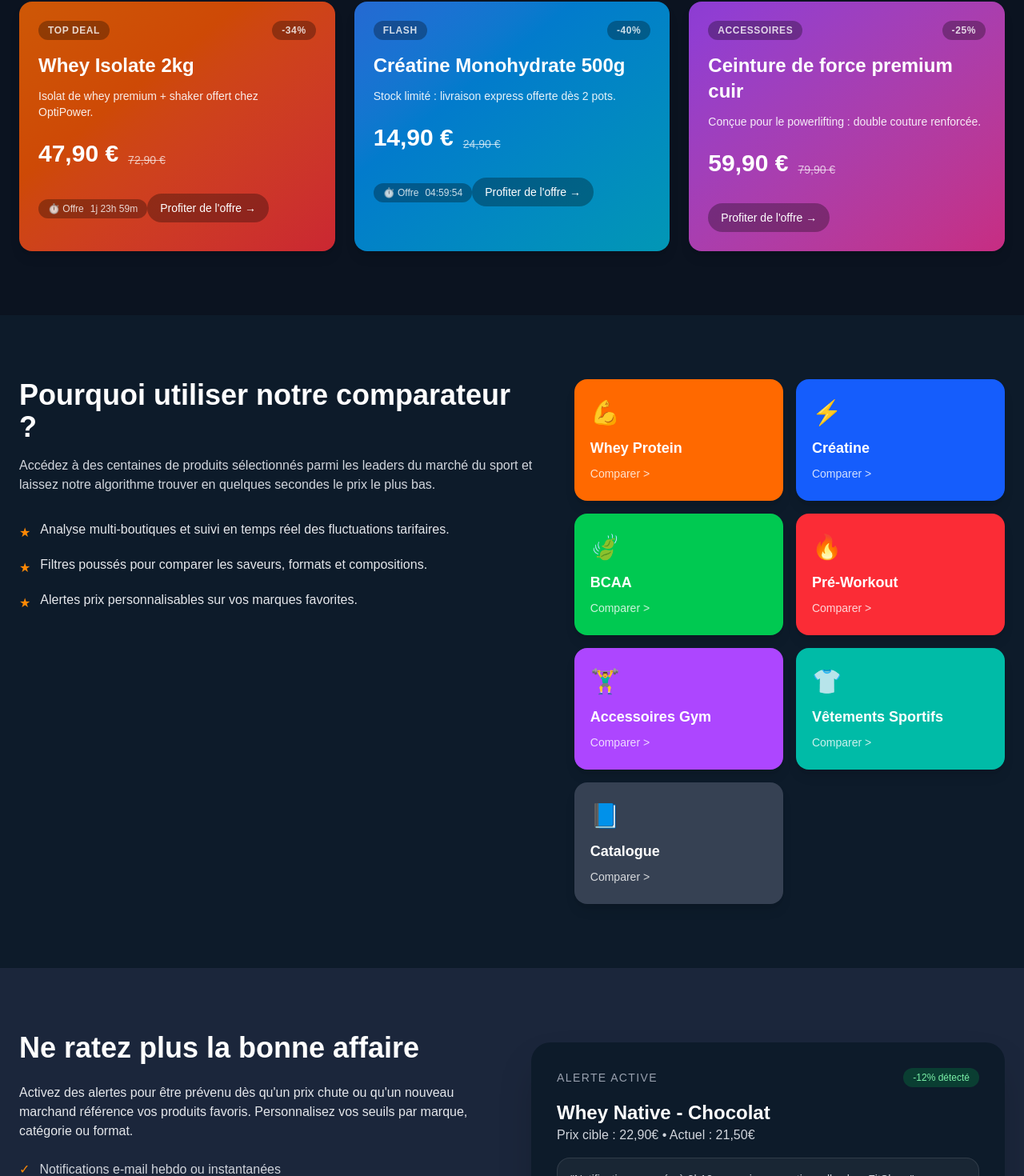
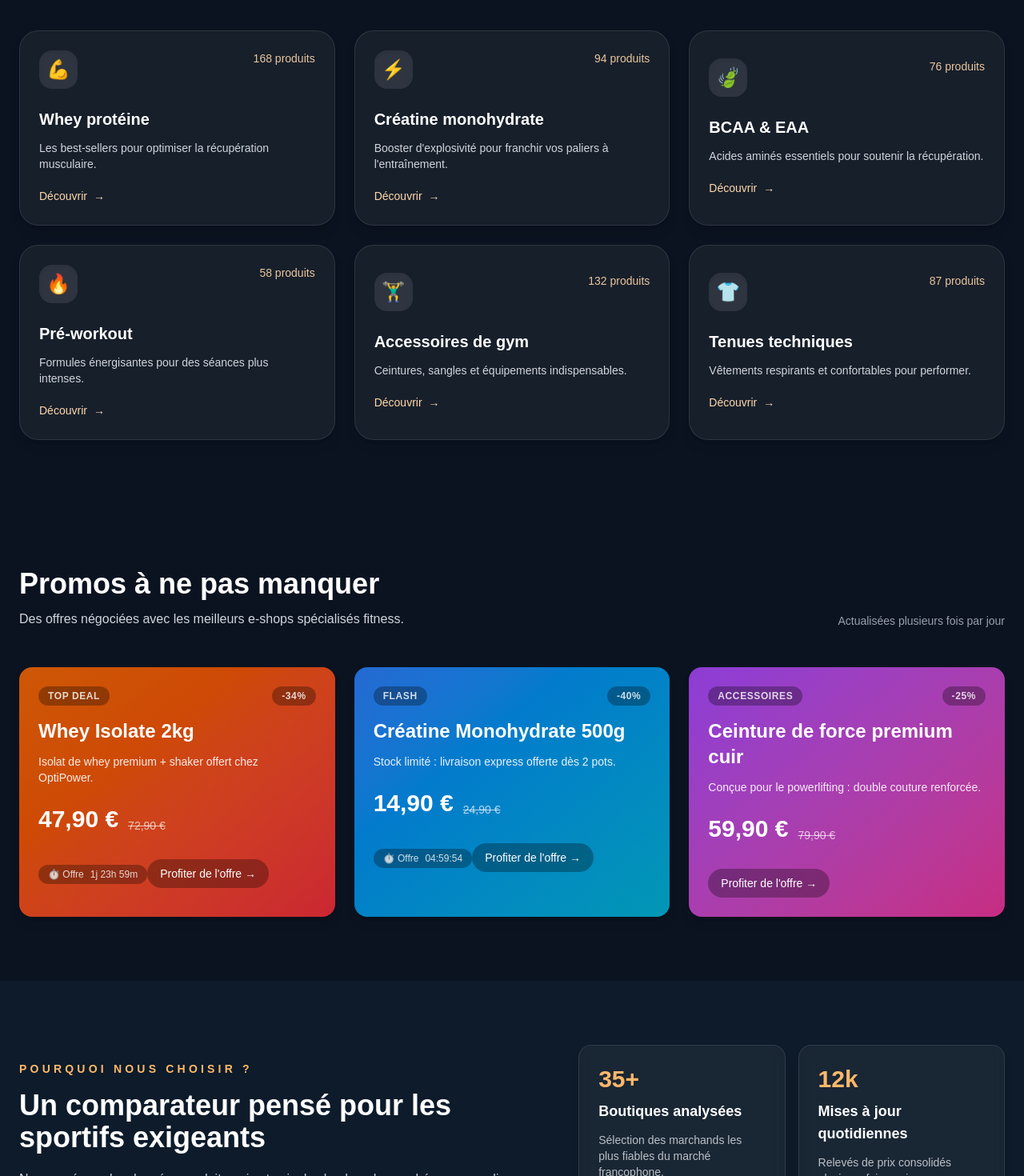
Before and after one commit to yarik-sg/whey-comparator, a Next.js app in the folder frontend/: page / in a window 1280 px wide. Shown: the part 1021-2491 px from the top of the page at 80% size. Built offline with nearby package versions, Linux system fonts and the light colour scheme.

Commit message:
feat(frontend): add popular categories section

```diff
--- a/frontend/src/app/page.tsx
+++ b/frontend/src/app/page.tsx
@@ -5,19 +5,10 @@ import { useRouter } from "next/navigation";
 
 import { HeroSection } from "@/components/HeroSection";
 import { DealsShowcase } from "@/components/DealsShowcase";
-import { ComparatorSummary, Category } from "@/components/ComparatorSummary";
+import { ComparatorSummary } from "@/components/ComparatorSummary";
 import { PriceAlertsSection } from "@/components/PriceAlertsSection";
 import { PriceAlertForm } from "@/components/PriceAlertForm";
-
-const categories: Category[] = [
-  { titre: "Whey Protein", query: "whey protein", icon: "💪", bg: "bg-orange-500" },
-  { titre: "Créatine", query: "creatine", icon: "⚡", bg: "bg-blue-600" },
-  { titre: "BCAA", query: "bcaa", icon: "🍃", bg: "bg-green-500" },
-  { titre: "Pré-Workout", query: "pre workout", icon: "🔥", bg: "bg-red-500" },
-  { titre: "Accessoires Gym", query: "accessoires musculation fitness", icon: "🏋️‍♂️", bg: "bg-purple-500" },
-  { titre: "Vêtements Sportifs", query: "vêtements sport running fitness homme femme", icon: "👕", bg: "bg-teal-500" },
-  { titre: "Catalogue", query: "__catalogue__", icon: "📘", bg: "bg-gray-700" },
-];
+import { PopularCategories } from "@/components/PopularCategories";
 
 export default function Home() {
   const router = useRouter();
@@ -37,13 +28,9 @@ export default function Home() {
 
   const handleSelectCategory = useCallback(
     (query: string) => {
-      if (query === "__catalogue__") {
-        router.push("/catalogue");
-      } else {
-        router.push(`/comparateur?q=${encodeURIComponent(query)}`);
-      }
+      router.push(`/comparateur?q=${encodeURIComponent(query)}`);
     },
-    [router]
+    [router],
   );
 
   const handleNavigation = useCallback(
@@ -51,7 +38,7 @@ export default function Home() {
       action();
       setIsMobileMenuOpen(false);
     },
-    [setIsMobileMenuOpen]
+    [setIsMobileMenuOpen],
   );
 
   const toggleMobileMenu = useCallback(() => {
@@ -90,10 +77,7 @@ export default function Home() {
               aria-controls="mobile-navigation"
             >
               <span className="sr-only">Menu</span>
-              <span
-                aria-hidden
-                className="flex h-5 w-6 flex-col justify-between"
-              >
+              <span aria-hidden className="flex h-5 w-6 flex-col justify-between">
                 <span className="h-0.5 w-full rounded bg-current"></span>
                 <span className="h-0.5 w-full rounded bg-current"></span>
                 <span className="h-0.5 w-full rounded bg-current"></span>
@@ -123,16 +107,16 @@ export default function Home() {
 
       <main>
         <HeroSection onStartComparison={handleStartComparison} onViewDeals={handleViewDeals} />
+        <PopularCategories onSelectCategory={handleSelectCategory} />
         <DealsShowcase />
-        <ComparatorSummary categories={categories} onSelectCategory={handleSelectCategory} />
+        <ComparatorSummary />
         <PriceAlertsSection onExploreCatalogue={handleExploreCatalogue} />
         <section id="alertes-prix" className="bg-[#0b1320] py-20">
           <div className="container mx-auto grid gap-12 px-6 lg:grid-cols-2 lg:items-start">
             <div className="space-y-6">
               <h2 className="text-3xl sm:text-4xl font-bold text-white">Alertes prix personnalisées</h2>
               <p className="text-lg text-gray-200">
-                Configurez un suivi précis de vos compléments favoris. Nous analysons les marchands via
-                SerpAI et vous envoyons un e-mail instantané dès qu'un prix passe sous votre seuil.
+                Configurez un suivi précis de vos compléments favoris. Nous analysons les marchands via SerpAI et vous envoyons un e-mail instantané dès qu'un prix passe sous votre seuil.
               </p>
               <ul className="space-y-3 text-gray-300">
                 <li className="flex items-start gap-3">
--- a/frontend/src/components/ComparatorSummary.tsx
+++ b/frontend/src/components/ComparatorSummary.tsx
@@ -2,66 +2,77 @@
 
 import { motion } from "framer-motion";
 
-export interface Category {
-  titre: string;
-  query: string;
-  icon: string;
-  bg: string;
-}
+const stats = [
+  {
+    label: "Boutiques analysées",
+    value: "35+",
+    description: "Sélection des marchands les plus fiables du marché francophone.",
+  },
+  {
+    label: "Mises à jour quotidiennes",
+    value: "12k",
+    description: "Relevés de prix consolidés plusieurs fois par jour.",
+  },
+  {
+    label: "Alertes actives",
+    value: "4.8k",
+    description: "Athlètes inscrits sur nos notifications personnalisées.",
+  },
+];
 
-interface ComparatorSummaryProps {
-  categories: Category[];
-  onSelectCategory: (query: string) => void;
-}
+const highlights = [
+  "Algorithme propriétaire pour classer les offres en fonction du prix, des frais de port et de la disponibilité.",
+  "Filtres avancés pour comparer les formats, compositions et labels nutritionnels.",
+  "Historique des variations afin de savoir quand déclencher votre achat.",
+];
 
-export function ComparatorSummary({ categories, onSelectCategory }: ComparatorSummaryProps) {
+export function ComparatorSummary() {
   return (
     <section className="bg-[#0d1b2a] py-20">
       <div className="container mx-auto px-6">
-        <div className="grid lg:grid-cols-[1.2fr_1fr] gap-12 items-start">
+        <div className="grid gap-12 lg:grid-cols-[1.1fr_0.9fr] lg:items-center">
           <motion.div
             initial={{ opacity: 0, x: -30 }}
             whileInView={{ opacity: 1, x: 0 }}
             viewport={{ once: true, amount: 0.3 }}
             transition={{ duration: 0.5 }}
           >
-            <h2 className="text-3xl sm:text-4xl font-bold text-white">Pourquoi utiliser notre comparateur ?</h2>
-            <p className="mt-4 text-gray-300">
-              Accédez à des centaines de produits sélectionnés parmi les leaders du marché du sport
-              et laissez notre algorithme trouver en quelques secondes le prix le plus bas.
+            <p className="text-sm font-semibold uppercase tracking-[0.3em] text-orange-300">
+              Pourquoi nous choisir ?
+            </p>
+            <h2 className="mt-4 text-3xl sm:text-4xl font-bold text-white">
+              Un comparateur pensé pour les sportifs exigeants
+            </h2>
+            <p className="mt-5 text-gray-300">
+              Nous agrégons les données produits, prix et avis des leaders du marché pour vous livrer une vision claire et actionnable en quelques secondes.
             </p>
             <ul className="mt-8 space-y-4 text-gray-200">
-              <li className="flex items-start gap-3">
-                <span className="mt-1 text-orange-400">★</span>
-                <span>Analyse multi-boutiques et suivi en temps réel des fluctuations tarifaires.</span>
-              </li>
-              <li className="flex items-start gap-3">
-                <span className="mt-1 text-orange-400">★</span>
-                <span>Filtres poussés pour comparer les saveurs, formats et compositions.</span>
-              </li>
-              <li className="flex items-start gap-3">
-                <span className="mt-1 text-orange-400">★</span>
-                <span>Alertes prix personnalisables sur vos marques favorites.</span>
-              </li>
+              {highlights.map((highlight) => (
+                <li key={highlight} className="flex items-start gap-3">
+                  <span className="mt-1 text-orange-400">★</span>
+                  <span>{highlight}</span>
+                </li>
+              ))}
             </ul>
           </motion.div>
-          <div className="grid grid-cols-1 sm:grid-cols-2 gap-4">
-            {categories.map((category, index) => (
-              <motion.button
-                key={category.titre}
-                onClick={() => onSelectCategory(category.query)}
-                initial={{ opacity: 0, y: 20 }}
-                whileInView={{ opacity: 1, y: 0 }}
-                viewport={{ once: true, amount: 0.3 }}
-                transition={{ delay: index * 0.05 }}
-                className={`flex flex-col items-start rounded-2xl px-5 py-6 text-left text-white shadow-lg transition transform hover:-translate-y-1 hover:shadow-2xl ${category.bg}`}
+          <motion.div
+            initial={{ opacity: 0, y: 40 }}
+            whileInView={{ opacity: 1, y: 0 }}
+            viewport={{ once: true, amount: 0.3 }}
+            transition={{ duration: 0.5 }}
+            className="grid gap-4 sm:grid-cols-2"
+          >
+            {stats.map(({ label, value, description }) => (
+              <div
+                key={label}
+                className="rounded-2xl border border-white/10 bg-white/5 p-6 text-white shadow-lg backdrop-blur"
               >
-                <span className="text-3xl">{category.icon}</span>
-                <span className="mt-3 text-lg font-semibold">{category.titre}</span>
-                <span className="mt-2 text-sm text-white/80">Comparer &gt;</span>
-              </motion.button>
+                <span className="text-3xl font-bold text-orange-300">{value}</span>
+                <h3 className="mt-2 text-lg font-semibold">{label}</h3>
+                <p className="mt-3 text-sm text-gray-200/80">{description}</p>
+              </div>
             ))}
-          </div>
+          </motion.div>
         </div>
       </div>
     </section>
--- /dev/null
+++ b/frontend/src/components/PopularCategories.tsx
@@ -0,0 +1,101 @@
+"use client";
+
+import { motion } from "framer-motion";
+import { useEffect, useMemo, useState } from "react";
+
+import {
+  fetchPopularCategoryCounts,
+  popularCategories,
+  type PopularCategory,
+} from "@/data/popularCategories";
+
+interface PopularCategoriesProps {
+  onSelectCategory: (query: string) => void;
+}
+
+type CategoryWithCount = PopularCategory & { count: number };
+
+export function PopularCategories({ onSelectCategory }: PopularCategoriesProps) {
+  const [categoryData, setCategoryData] = useState<CategoryWithCount[]>(() =>
+    popularCategories.map((category) => ({ ...category, count: 0 })),
+  );
+
+  useEffect(() => {
+    let isMounted = true;
+
+    fetchPopularCategoryCounts().then((counts) => {
+      if (!isMounted) {
+        return;
+      }
+
+      setCategoryData((current) =>
+        current.map((category) => ({
+          ...category,
+          count: counts[category.id] ?? category.count,
+        })),
+      );
+    });
+
+    return () => {
+      isMounted = false;
+    };
+  }, []);
+
+  const cards = useMemo(
+    () =>
+      categoryData.map((category, index) => ({
+        ...category,
+        animationDelay: index * 0.05,
+      })),
+    [categoryData],
+  );
+
+  return (
+    <section className="relative bg-[#0b1320] py-20">
+      <div className="absolute inset-x-0 top-0 h-32 bg-gradient-to-b from-white/5 to-transparent"></div>
+      <div className="container relative mx-auto px-6">
+        <div className="mx-auto max-w-3xl text-center">
+          <h2 className="text-3xl sm:text-4xl font-bold text-white">Catégories populaires</h2>
+          <p className="mt-4 text-lg text-gray-300">
+            Explorez les segments les plus recherchés par notre communauté et lancez un comparatif en un clic.
+          </p>
+        </div>
+        <div className="mt-12 grid gap-6 sm:grid-cols-2 xl:grid-cols-3">
+          {cards.map(({ id, label, description, icon, iconColor, query, count, animationDelay }) => (
+            <motion.button
+              key={id}
+              type="button"
+              onClick={() => onSelectCategory(query)}
+              initial={{ opacity: 0, y: 24 }}
+              whileInView={{ opacity: 1, y: 0 }}
+              viewport={{ once: true, amount: 0.3 }}
+              transition={{ delay: animationDelay, duration: 0.4 }}
+              className="group relative overflow-hidden rounded-3xl border border-white/10 bg-white/5 p-6 text-left shadow-lg transition duration-300 hover:-translate-y-1 hover:border-orange-400/60 hover:shadow-2xl"
+            >
+              <div className="absolute inset-0 opacity-0 transition-opacity duration-300 group-hover:opacity-100">
+                <div className="absolute inset-0 bg-gradient-to-br from-orange-500/10 via-transparent to-transparent" />
+              </div>
+              <div className="relative flex items-start justify-between">
+                <span
+                  className={`flex h-12 w-12 items-center justify-center rounded-2xl bg-white/10 text-2xl ${iconColor} shadow-inner`}
+                  aria-hidden
+                >
+                  {icon}
+                </span>
+                <span className="text-sm font-medium text-orange-200/90">{count.toLocaleString("fr-FR")} produits</span>
+              </div>
+              <h3 className="relative mt-6 text-xl font-semibold text-white">{label}</h3>
+              <p className="relative mt-3 text-sm text-gray-300">{description}</p>
+              <span className="relative mt-5 inline-flex items-center gap-2 text-sm font-medium text-orange-200">
+                Découvrir
+                <span aria-hidden className="transition-transform duration-300 group-hover:translate-x-1">
+                  →
+                </span>
+              </span>
+            </motion.button>
+          ))}
+        </div>
+      </div>
+    </section>
+  );
+}
--- /dev/null
+++ b/frontend/src/data/popularCategories.ts
@@ -0,0 +1,76 @@
+export interface PopularCategory {
+  id: string;
+  label: string;
+  query: string;
+  icon: string;
+  iconColor: string;
+  description: string;
+}
+
+export const popularCategories: PopularCategory[] = [
+  {
+    id: "whey",
+    label: "Whey protéine",
+    query: "whey protein",
+    icon: "💪",
+    iconColor: "text-orange-300",
+    description: "Les best-sellers pour optimiser la récupération musculaire.",
+  },
+  {
+    id: "creatine",
+    label: "Créatine monohydrate",
+    query: "creatine",
+    icon: "⚡",
+    iconColor: "text-cyan-300",
+    description: "Booster d'explosivité pour franchir vos paliers à l'entraînement.",
+  },
+  {
+    id: "bcaa",
+    label: "BCAA & EAA",
+    query: "bcaa",
+    icon: "🍃",
+    iconColor: "text-lime-300",
+    description: "Acides aminés essentiels pour soutenir la récupération.",
+  },
+  {
+    id: "preworkout",
+    label: "Pré-workout",
+    query: "pre workout",
+    icon: "🔥",
+    iconColor: "text-red-300",
+    description: "Formules énergisantes pour des séances plus intenses.",
+  },
+  {
+    id: "accessories",
+    label: "Accessoires de gym",
+    query: "accessoires musculation fitness",
+    icon: "🏋️‍♂️",
+    iconColor: "text-purple-300",
+    description: "Ceintures, sangles et équipements indispensables.",
+  },
+  {
+    id: "apparel",
+    label: "Tenues techniques",
+    query: "vêtements sport running fitness homme femme",
+    icon: "👕",
+    iconColor: "text-sky-300",
+    description: "Vêtements respirants et confortables pour performer.",
+  },
+];
+
+const categoryCounts: Record<string, number> = {
+  whey: 168,
+  creatine: 94,
+  bcaa: 76,
+  preworkout: 58,
+  accessories: 132,
+  apparel: 87,
+};
+
+export async function fetchPopularCategoryCounts(): Promise<Record<string, number>> {
+  return new Promise((resolve) => {
+    setTimeout(() => {
+      resolve(categoryCounts);
+    }, 250);
+  });
+}
```
